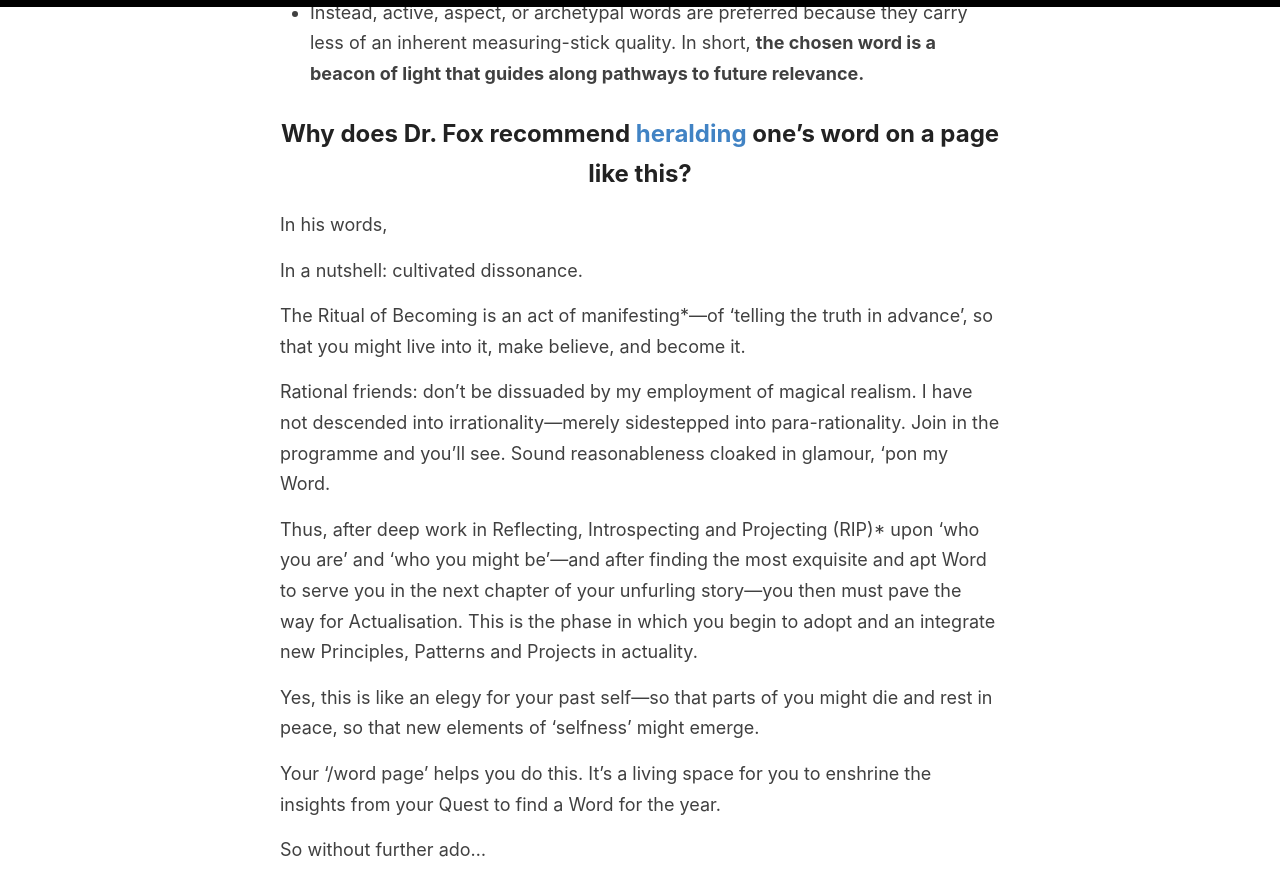
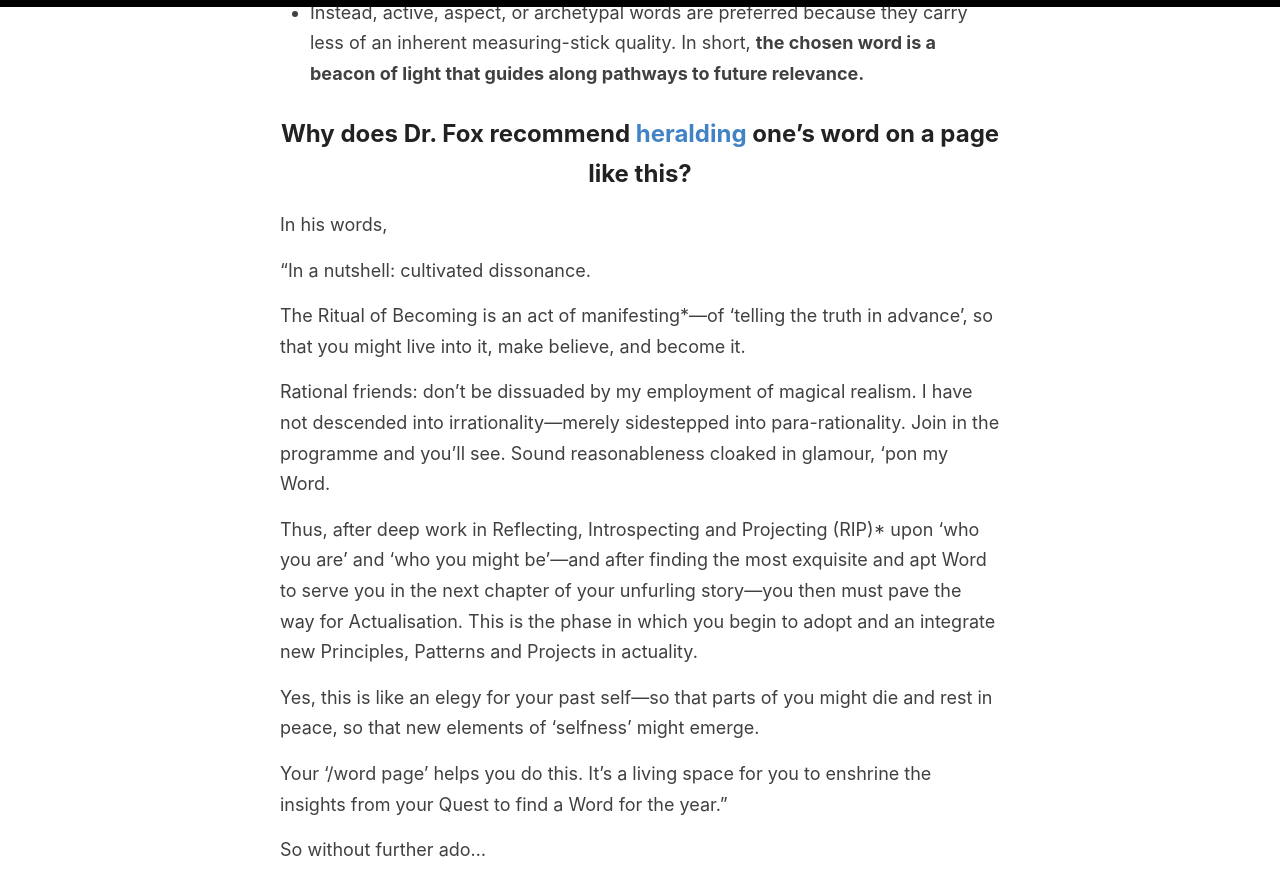
Before and after one commit to codestin/codestin.github.io, a Jekyll site: the page built from _pages/word.md, in a window 1280 px wide and 900 px high, scrolled down 658 px. Shown: the top 896 px of the window. Built offline with Jekyll 4.4.1, drawn with Linux system fonts in a browser that asks for light colours.

```diff
--- a/_pages/word.md
+++ b/_pages/word.md
@@ -12,7 +12,7 @@ permalink: /word/
 ## Why does Dr. Fox recommend [heralding](https://www.drjasonfox.com/blog/herald-your-word) one's word on a page like this?
 In his words,
 
->In a nutshell: cultivated dissonance.
+>"In a nutshell: cultivated dissonance.
 
 >The Ritual of Becoming is an act of manifesting*—of ‘telling the truth  in advance’, so that you might live into it, make believe, and become it.
 
@@ -22,7 +22,7 @@ In his words,
 
 >> Yes, this is like an elegy for your past self—so that parts of you might die and rest in peace, so that new elements of ‘selfness’ might emerge.
 
->Your ‘/word page’ helps you do this. It’s a living space for you to enshrine the insights from your Quest to find a Word for the year.
+>Your ‘/word page’ helps you do this. It’s a living space for you to enshrine the insights from your Quest to find a Word for the year."
 
 So without further ado...
 
```
